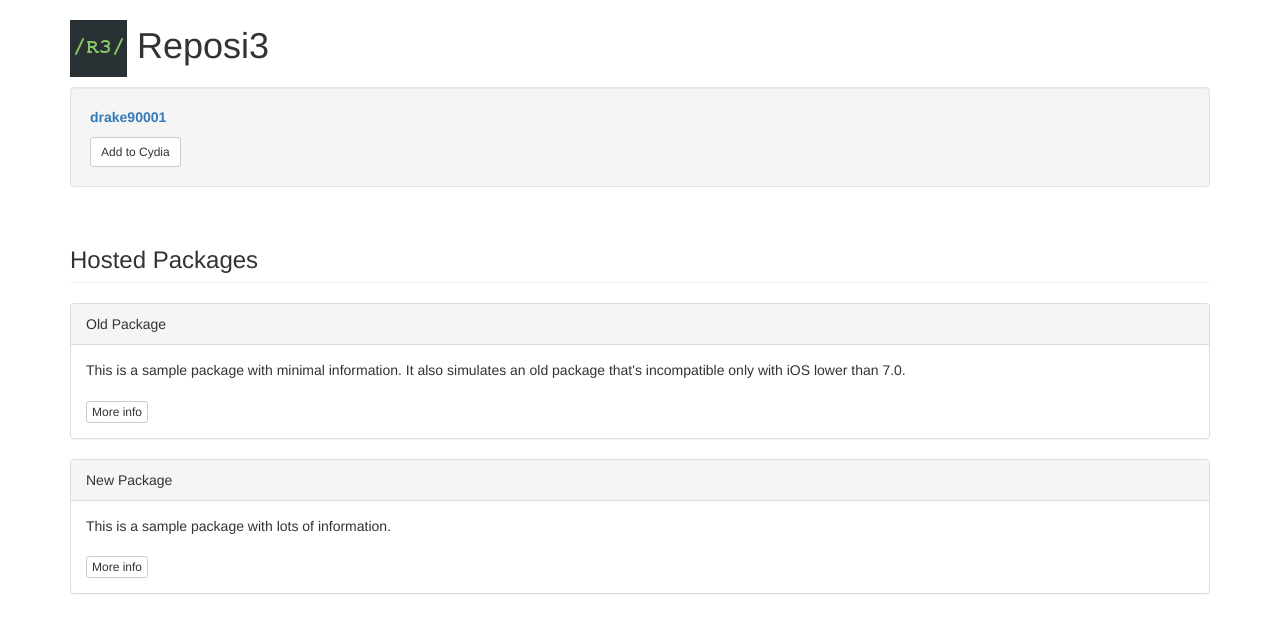
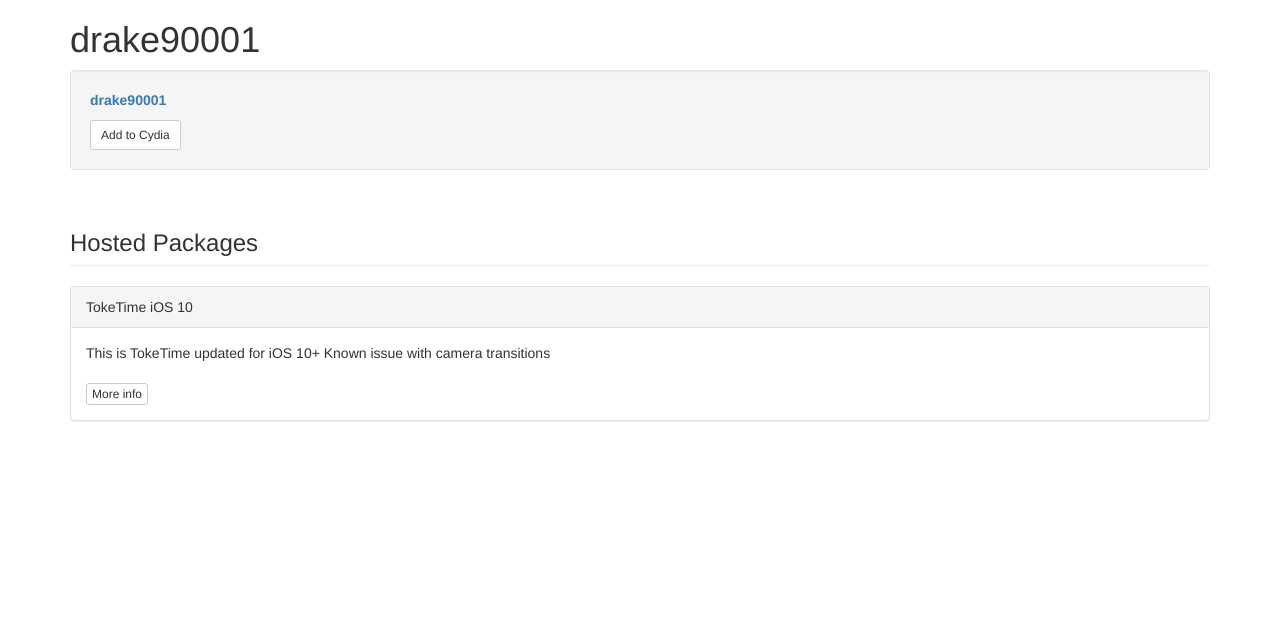
Before and after one commit to drake90001/drake90001.github.io, a plain HTML site: page repo/index.html in a window 1280 px wide. Drawn offline with nearby package versions, Linux system fonts and the light colour scheme.

Commit message:
fixed index

```diff
--- a/repo/index.html
+++ b/repo/index.html
@@ -10,7 +10,7 @@
 <body>
 
 <div class="container">
-	<h1><img src="CydiaIcon.png"> Reposi3</h1>
+	<h1>drake90001</h1>
 </div>
 
 <div class="container">
@@ -26,19 +26,11 @@
 
 <div class="container">
 	<div class="panel panel-default">
-	  <div class="panel-heading">Old Package</div>
+	  <div class="panel-heading">TokeTime iOS 10</div>
 	  <div class="panel-body">
-		This is a sample package with minimal information.
-		It also simulates an old package that's incompatible only with iOS lower than 7.0.<br /><br />
-		<a class="btn btn-xs btn-default" href="depictions/?p=com.supermamon.oldpackage">More info</a>
-	  </div>
-	</div>
-
-	<div class="panel panel-default">
-	  <div class="panel-heading">New Package</div>
-	  <div class="panel-body">
-		This is a sample package with lots of information.<br /><br />
-		<a class="btn btn-xs btn-default" href="depictions/?p=com.supermamon.newpackage">More info</a>
+		This is TokeTime updated for iOS 10+
+		Known issue with camera transitions<br /><br />
+		<a class="btn btn-xs btn-default" href="depictions/?p=com.drake90001.toketime">More info</a>
 	  </div>
 	</div>
 </div>
```
